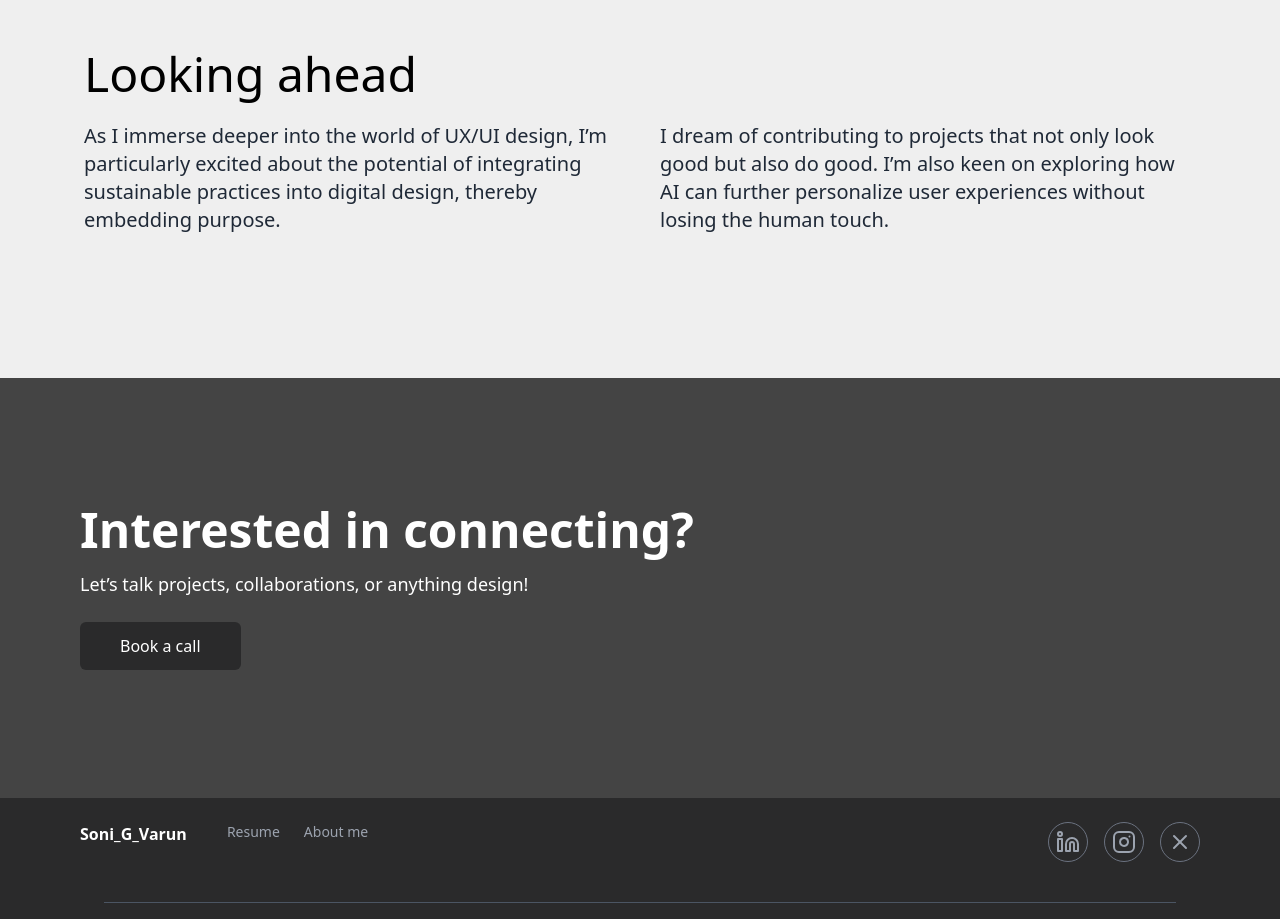
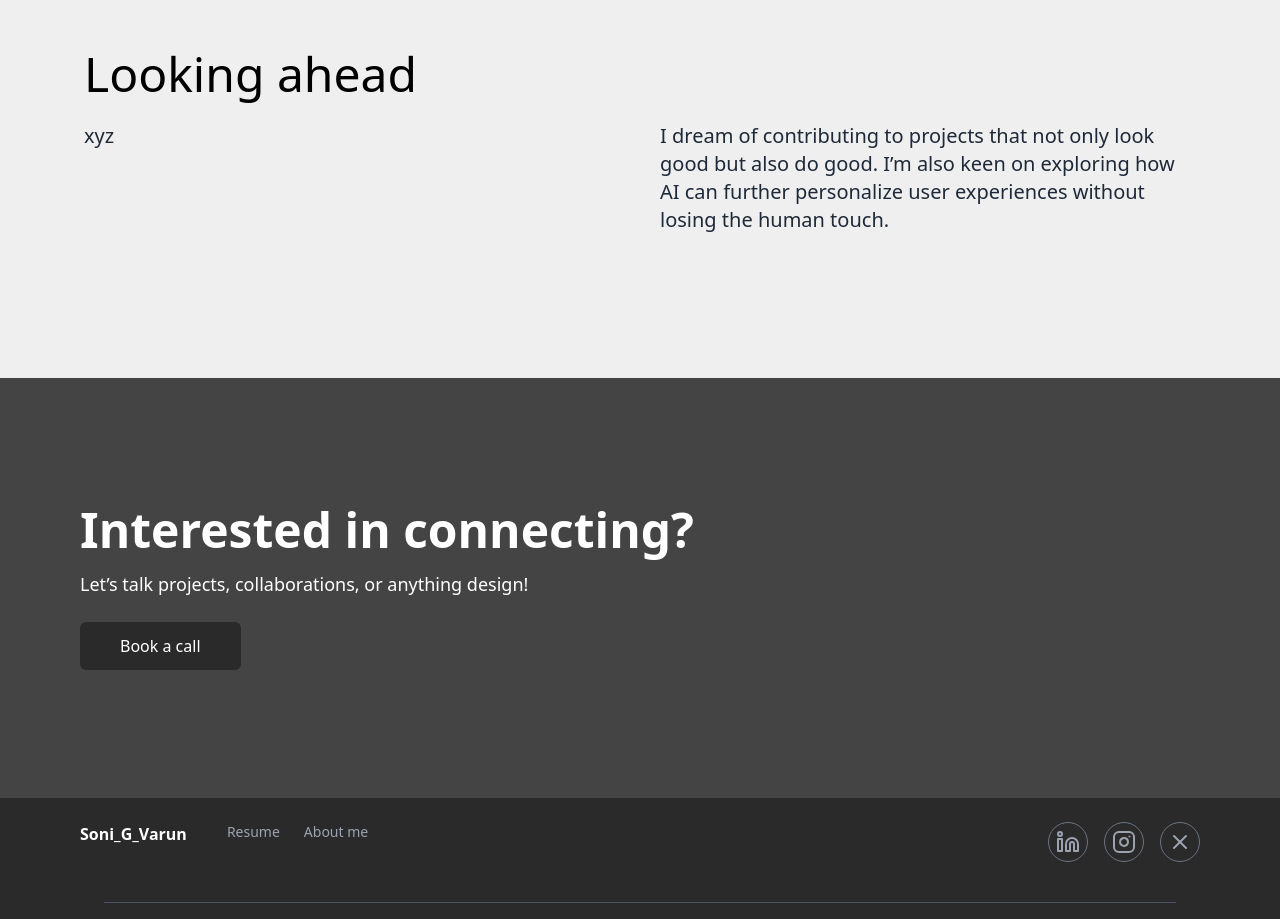
Before and after one commit to bhumikadangayach/portfolio-varun, a React (Vite) app: page /AboutSection in a window 1280 px wide. Shown: the part 1000-1919 px from the top of the page. Built offline with nearby package versions, Linux system fonts and the light colour scheme.

Commit message:
some more changes

```diff
--- a/index.html
+++ b/index.html
@@ -10,6 +10,6 @@
   </head>
   <body>
     <div id="root"></div>
-    <script type="module" src="/src/main.js"></script>
+    <script type="module" src="/src/main.jsx"></script>
   </body>
 </html>
--- a/src/components/aboutsection.jsx
+++ b/src/components/aboutsection.jsx
@@ -57,10 +57,7 @@ export default function AboutSection() {
           <h2 className="text-5xl md:text-5xl text-left px-5 mb-6">Looking ahead</h2>
           <div className="md:flex md:gap-10 text-lg md:text-xl px-5 pb-20 text-left text-gray-800 leading-relaxed">
             <p className="md:w-1/2">
-              As I immerse deeper into the world of UX/UI design, I’m
-              particularly excited about the potential of integrating
-              sustainable practices into digital design, thereby embedding
-              purpose.
+              xyz
             </p>
             <p className="md:w-1/2 mt-6 md:mt-0">
               I dream of contributing to projects that not only look good but
--- a/src/components/navbar.jsx
+++ b/src/components/navbar.jsx
@@ -7,6 +7,9 @@ export default function Navbar() {
   const [showNavbar, setShowNavbar] = useState(true);
   const [lastScrollY, setLastScrollY] = useState(0);
   const [menuOpen, setMenuOpen] = useState(false);
+  const [resumeClicked, setResumeClicked] = useState(false);
+  const [aboutClicked, setAboutClicked] = useState(false);
+
 
   const toggleMenu = () => setMenuOpen(!menuOpen);
 
@@ -41,12 +44,23 @@ export default function Navbar() {
 
         {/* Desktop Nav Links */}
         <div className="hidden md:block space-x-4 text-sm px-10 text-[#584391]">
-          <a href="/resume" className="hover:text-gray-500 transition-colors " onclick="this.classList.toggle('line-through')">
+           <a
+            href="/resume"
+            className={`hover:text-gray-500 transition-colors ${resumeClicked ? "line-through" : ""}`}
+            onClick={(e) => {
+              // e.preventDefault(); // Prevent navigation for demo; remove in prod
+              setResumeClicked(!resumeClicked);
+            }}
+          >
             Resume
           </a>
           <a
             href="/AboutSection"
-            className="hover:text-gray-500 transition-colors"
+            className={`hover:text-gray-500 transition-colors ${aboutClicked ? "line-through" : ""}`}
+            onClick={(e) => {
+              // e.preventDefault(); // Prevent navigation for demo; remove in prod
+              setAboutClicked(!aboutClicked);
+            }}
           >
             About me
           </a>
```
Also changed, not shown: src/main.jsx (renamed from src/main.js).
